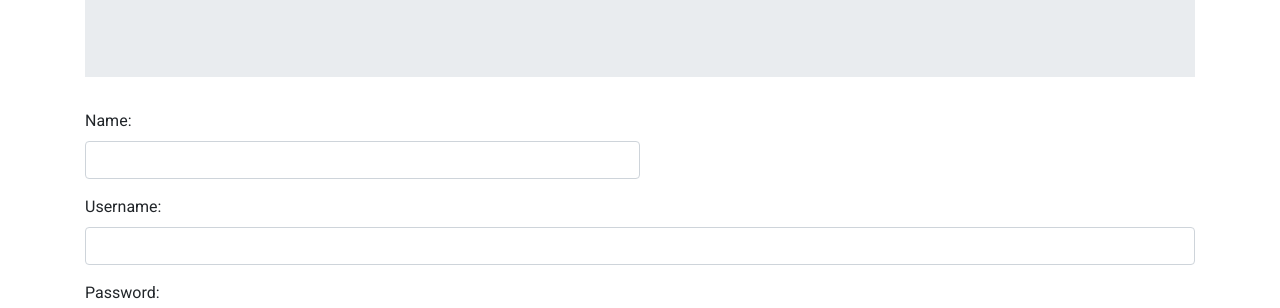
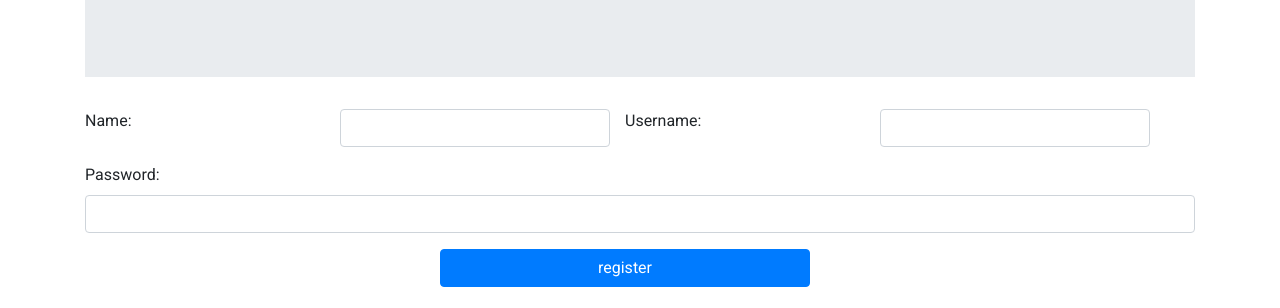
Before and after one commit to IsCruz/clase_forms, a website: page register.html in a window 1280 px wide. Shown: the part 172-480 px from the top of the page. Drawn offline with nearby package versions, Linux system fonts and the light colour scheme; no server answers.

Commit message:
Materialize grid system

```diff
--- a/register.html
+++ b/register.html
@@ -19,20 +19,20 @@
             <p class="lead">Register a User in our Homework</p>
         </div>
     </div>
-    <form action="#" method="post">
-        <div class="form-group">
-                <label for="name">Name:</label>
-                <input  class="form-control mediaTalla" type="text" name="name" id="name">
+    <form action="#" method="post" class="row">
+        <div class="form-group col-6 row">
+                <label for="name" class="col-6">Name:</label>
+                <input  class="form-control mediaTalla col-6" type="text" name="name" id="name">
         </div>
-        <div class="form-group">
-                <label for="username">Username:</label>
-                <input class=" form-control" type="text" name="username" id="username">
+        <div class="form-group col-6 row">
+                <label for="username" class="col-6">Username:</label>
+                <input class=" form-control col-6" type="text" name="username" id="username">
         </div>
-        <div class="form-group passwordBlock">
+        <div class="form-group passwordBlock col-12">
                 <label for="password">Password:</label>
                 <input class="form-control" type="password" name="password" id="password">
         </div>
-        <div class="row">
+        <div class="row col-12">
         <div class="col-lg-4 col-sm-1"></div>
         <button class="btn btn-primary col-lg-4 col-sm-10" id="register" type="submit" >
             register
```
Also changed, not shown: index.html (+8 -4 lines).
